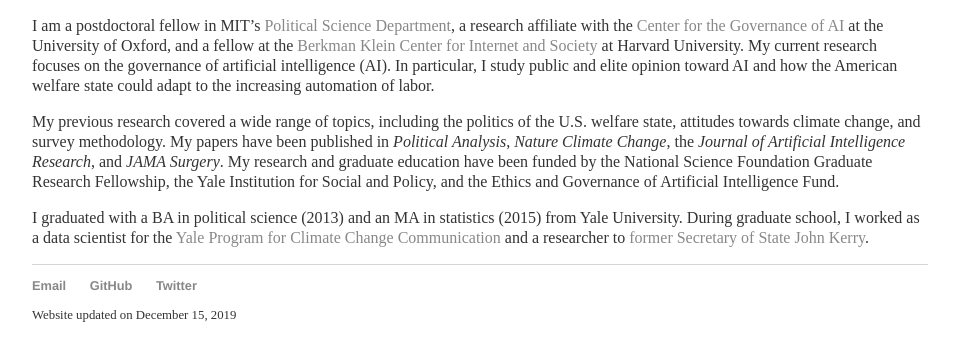
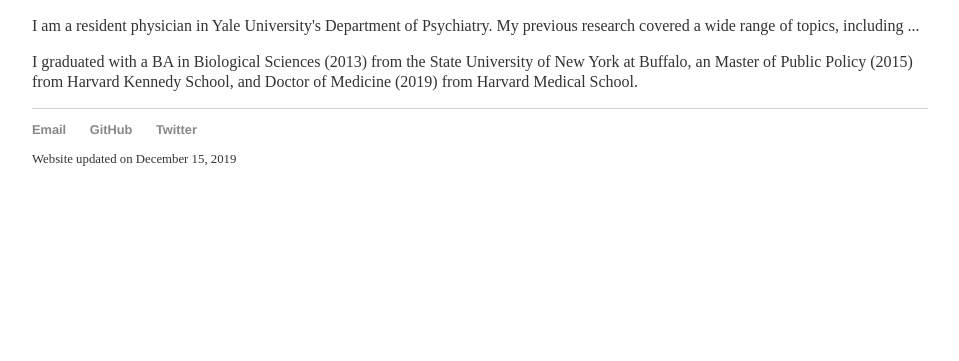
Before and after one commit to michaelmcclurkin/michaelmcclurkin.github.io, a Jekyll site: the page index.html, which Jekyll copies as it is, in a window 1280 px wide, cut to the strip 378-739 px from the top of the page. Shown: the whole strip, without its empty margins (160-1119 px from the left). Built offline with Jekyll 4.4.1, drawn with Linux system fonts in a browser that asks for light colours.

Commit message:
Update index.html

```diff
--- a/index.html
+++ b/index.html
@@ -78,11 +78,9 @@
 
 			<img src="documents/baobao_zhang_circle.JPG" alt="Michael McClurkin, MD, MPP" style="width:175px;height:175px;">
 
-			<p>I am a postdoctoral fellow in MIT’s <a href="https://polisci.mit.edu/">Political Science Department</a>, a research affiliate with the <a href="https://governance.ai/">Center for the Governance of AI</a> at the University of Oxford, and a fellow at the <a href="https://cyber.harvard.edu/">Berkman Klein Center for Internet and Society</a> at Harvard University. My current research focuses on the governance of artificial intelligence (AI). In particular, I study public and elite opinion toward AI and how the American welfare state could adapt to the increasing automation of labor.</p>
+			<p>I am a resident physician in Yale University's Department of Psychiatry. My previous research covered a wide range of topics, including ...</p>
 
-			<p>My previous research covered a wide range of topics, including the politics of the U.S. welfare state, attitudes towards climate change, and survey methodology. My papers have been published in <i>Political Analysis</i>, <i>Nature Climate Change</i>, the <i>Journal of Artificial Intelligence Research</i>, and <i>JAMA Surgery</i>. My research and graduate education have been funded by the National Science Foundation Graduate Research Fellowship, the Yale Institution for Social and Policy, and the Ethics and Governance of Artificial Intelligence Fund.</p>
-
-            <p>I graduated with a BA in political science (2013) and an MA in statistics (2015) from Yale University. During graduate school, I worked as a data scientist for the <a href="http://climatecommunication.yale.edu/">Yale Program for Climate Change Communication</a> and a researcher to <a href="https://jackson.yale.edu/kerry-initiative/">former Secretary of State John Kerry</a>.</p>
+            <p>I graduated with a BA in Biological Sciences (2013) from the State University of New York at Buffalo, an Master of Public Policy (2015) from Harvard Kennedy School, and Doctor of Medicine (2019) from Harvard Medical School.</p>
 
 		</div>
 
```
